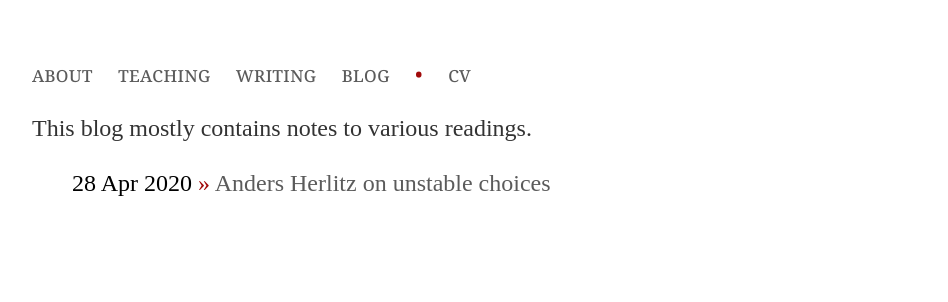
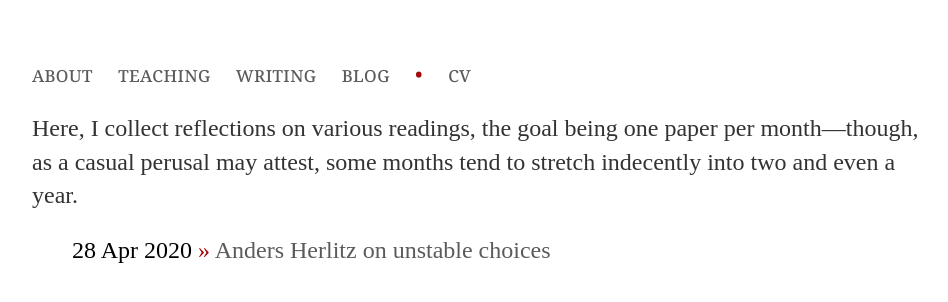
Before and after one commit to uzunovam/uzunovam, a Jekyll site: the page built from blog/index.html, in a window 1280 px wide. Shown: the top 302 px of the page, without its empty margins (160-1108 px from the left). Built offline with Jekyll 4.4.1, drawn with Linux system fonts in a browser that asks for light colours.

Commit message:
Update index.html

```diff
--- a/blog/index.html
+++ b/blog/index.html
@@ -2,7 +2,7 @@
 layout: default
 title: Blog
 ---
-	<p>This blog mostly contains notes to various readings.</p>
+	<p>Here, I collect reflections on various readings, the goal being one paper per month—though, as a casual perusal may attest, some months tend to stretch indecently into two and even a year.</p>
 	<ul class="posts">
 	  {% for post in site.posts %}
 	    <li><span>{{ post.date | date_to_string }}</span> <bullet>»</bullet> <a href="{{ post.url }}" title="{{ post.title }}">{{ post.title }}</a></li>
```
